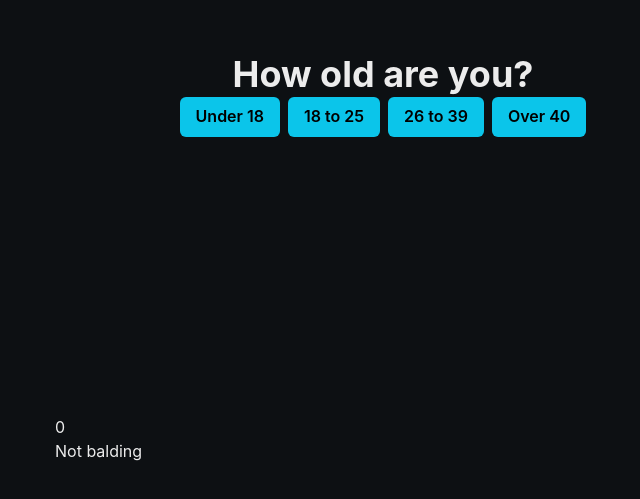
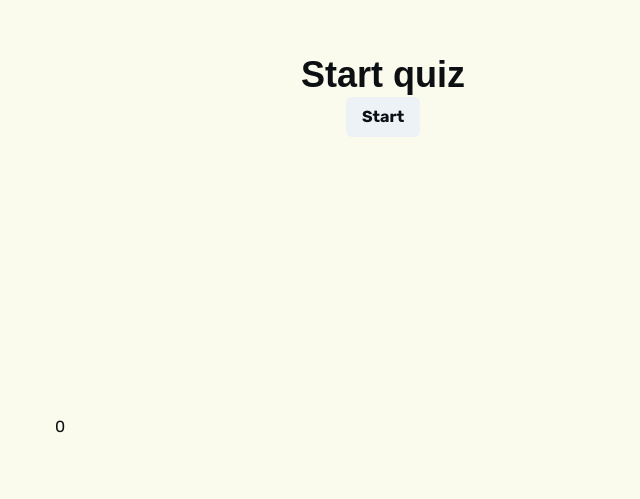
Before and after one commit to mitul-s/areyoubalding.com, a Next.js app: page / in a window 1280 px wide. Shown: the part 225-724 px from the top of the page, without its empty margins (257-897 px from the left). Built offline with nearby package versions, Linux system fonts and the light colour scheme; a small style sheet from the web is missing.

Commit message:
some small updates;

```diff
--- /dev/null
+++ b/pages/_document.js
@@ -0,0 +1,29 @@
+import Document, { Html, Head, Main, NextScript } from "next/document";
+
+class MyDocument extends Document {
+  render() {
+    return (
+      <Html lang="en">
+        <Head>
+          <meta content="IE=edge" httpEquiv="X-UA-Compatible" />
+          <link
+            rel="stylesheet"
+            href="https://cdn.jsdelivr.net/npm/@xz/fonts@1/serve/hk-grotesk.min.css"
+          />
+          <link rel="preconnect" href="https://fonts.gstatic.com" />
+            <link href="https://fonts.googleapis.com/css2?family=Rubik:wght@300;400;700&display=swap" rel="stylesheet" />
+          <link
+            href="https://fonts.googleapis.com/css2?family=Inter:wght@400;600;700&display=swap"
+            rel="stylesheet"
+          />
+        </Head>
+        <body>
+          <Main />
+          <NextScript />
+        </body>
+      </Html>
+    );
+  }
+}
+
+export default MyDocument;
--- a/pages/index.js
+++ b/pages/index.js
@@ -4,6 +4,7 @@ import Shell from "@/components/Shell"
 import CheckButton from "@/components/CheckButton";
 import { useRouter } from "next/router";
 
+import NextLink from "next/link"
 import { useQuiz } from "@/lib/quiz"
 import questions from "@/lib/data";
 
@@ -20,19 +21,14 @@ export default function Home() {
   return (
     <Shell>
         <Center flexDirection="column" h="80vh">
-          <Heading>{questions[currentQuestion].question}</Heading>
-          <HStack space={3}>
-            {questions[currentQuestion].answers.map((x) => {
-              return (
-                <Button colorScheme="cyan" onClick={() => handleClick(x.score)}>
-                  {x.answer}
-                </Button>
-              );
-            })}
-          </HStack>
+        <Heading>
+          Start quiz
+        </Heading>
+        <NextLink href="/quiz">
+          <Button>Start</Button>
+        </NextLink>
         </Center>
       {score}
-      {score > 10 ? <h1>Balding</h1> : <h2>Not balding</h2>}
     </Shell>
   );
 }
--- a/styles/theme.js
+++ b/styles/theme.js
@@ -4,15 +4,22 @@ const theme = extendTheme({
   styles: {
     global: {
       body: {
-        bg: "#0D1013",
-        color: "whiteAlpha.900",
+        bg: "cream",
+        color: "black",
       },
     },
   },
+  fonts: {
+    heading:`'HK Grotesk', sans-serif`,
+    body: `"Rubik", sans-serif`,
+  },
   colors: {
-    brand: {
-      900: "#fff",
-    },
+    black: "#0D1013",
+    cream: "#FAFAED",
+    cherry: "#FF4E42",
+    burgundy: "#832626",
+    royal: "#1820EF",
+    ramen: "#FFC024"
   },
 });
 
```
Also changed, not shown: pages/quiz.js (added, +51 -0 lines), pages/results.js (+14 -8 lines).
